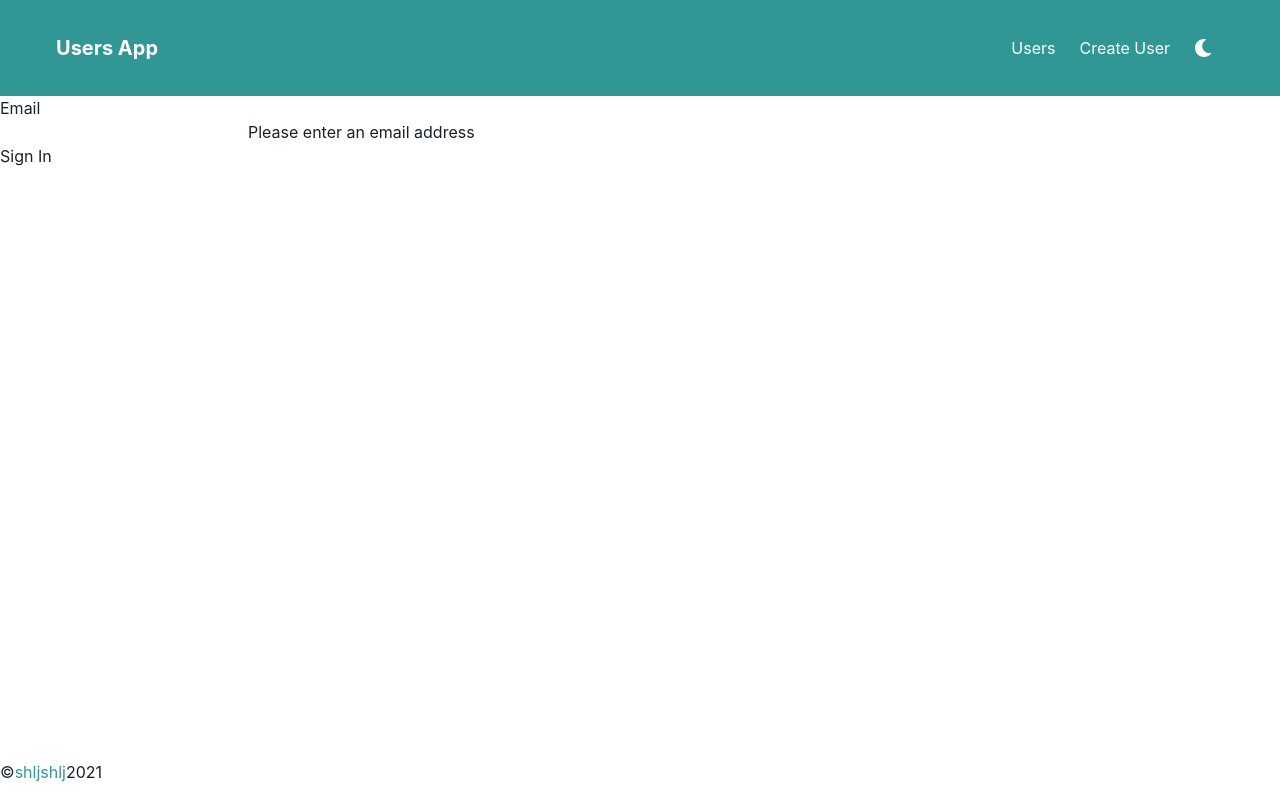
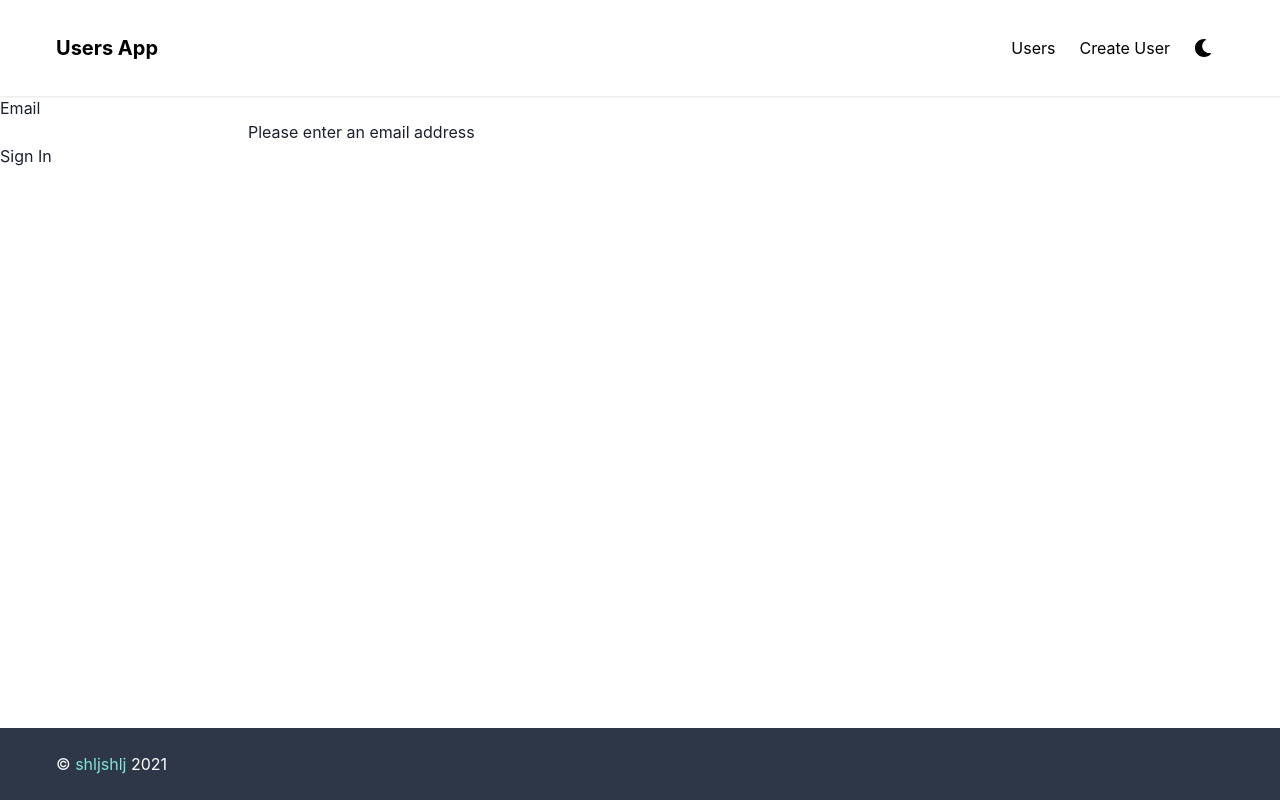
Before and after one commit to shljshlj/users-app, a React (Create React App) app: page /login in a window 1280 px wide. Built offline with nearby package versions, Linux system fonts and the light colour scheme.

Commit message:
Fix color styling for header and footer

```diff
--- a/src/components/footer/footer.component.jsx
+++ b/src/components/footer/footer.component.jsx
@@ -1,21 +1,24 @@
-import { Box, Link } from '@chakra-ui/react';
+import { Flex, Box, Link } from '@chakra-ui/react';
 
 const Footer = () => {
   return (
-    <footer>
-      <Box h="40px">
-        &copy;
-    <Link
-          color="teal.500"
-          href="https://github.com/shljshlj"
-          target="_blank"
-          rel="noopener noreferrer"
-        >
-          shljshlj
-    </Link>
-    2021
+    <Box
+      as="footer"
+      bg="gray.700"
+      color="white"
+    >
+      <Flex
+        w="100%"
+        maxW="1200px"
+        p="1.5rem 1rem"
+        mx="auto"
+        h="100%"
+      >
+        <Box>
+          &copy; <Link color="teal.200" href="https://github.com/shljshlj" target="_blank" rel="noopener noreferrer">shljshlj</Link> 2021
+        </Box>
+      </Flex>
     </Box>
-    </footer>
   );
 };
 
--- a/src/components/header/header.component.jsx
+++ b/src/components/header/header.component.jsx
@@ -2,14 +2,16 @@ import Logo from '../logo/logo.component';
 import SiteNav from '../site-nav/site-nav.component';
 import { ColorModeSwitcher } from '../color-mode/ColorModeSwitcher';
 
-import { Box, Flex } from '@chakra-ui/react';
+import { Box, Flex, useColorMode } from '@chakra-ui/react';
 
 const Header = () => {
+  const { colorMode } = useColorMode();
   return (
     <Box
       as="header"
-      bg="teal.500"
-      color="white"
+      bg={colorMode === "light" ? "white" : "gray.900"}
+      color={colorMode === "light" ? "black" : "white"}
+      boxShadow="rgba(0, 0, 0, 0.1) 0px 1px 2px 0px"
     >
       <Flex
         justify="space-between"
```
